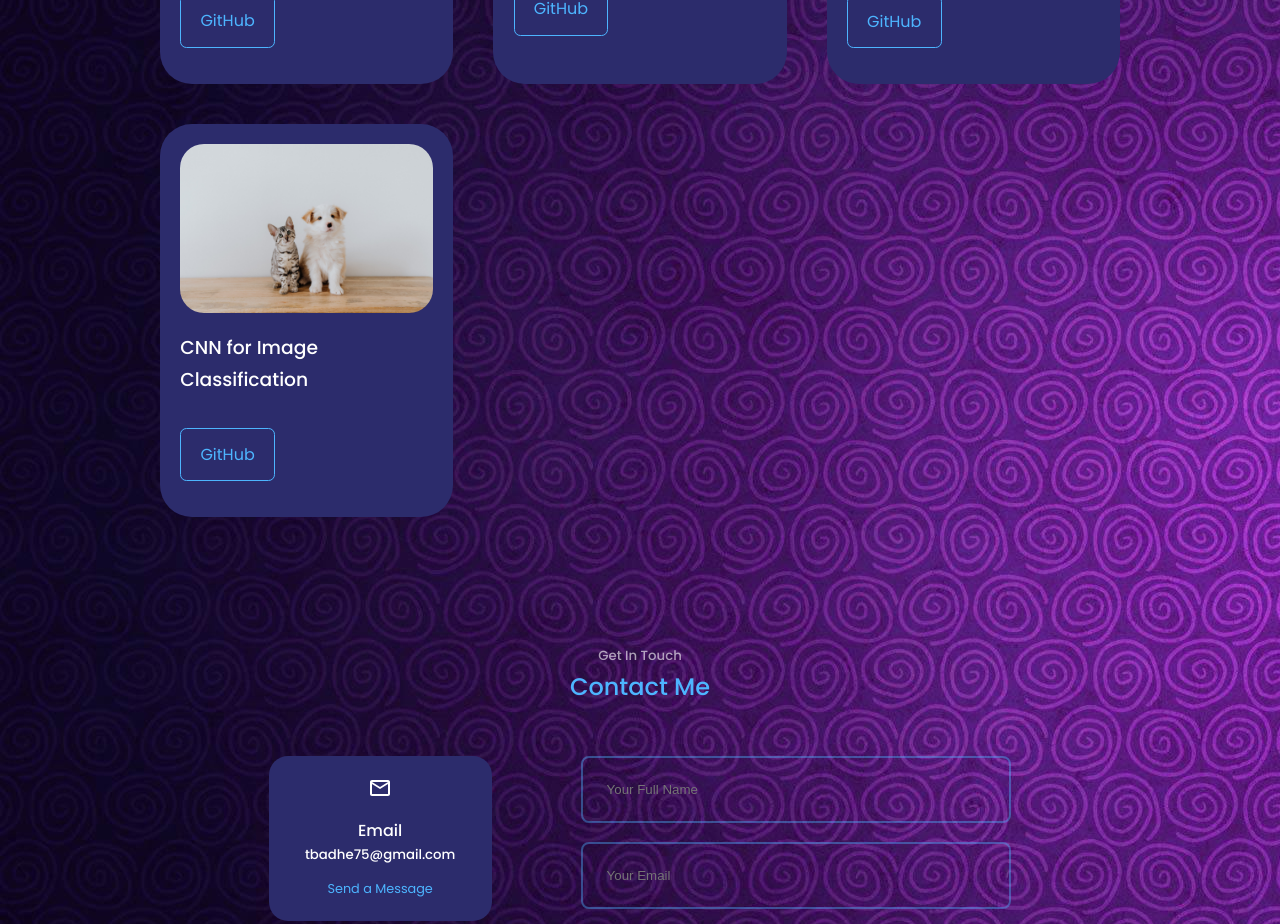
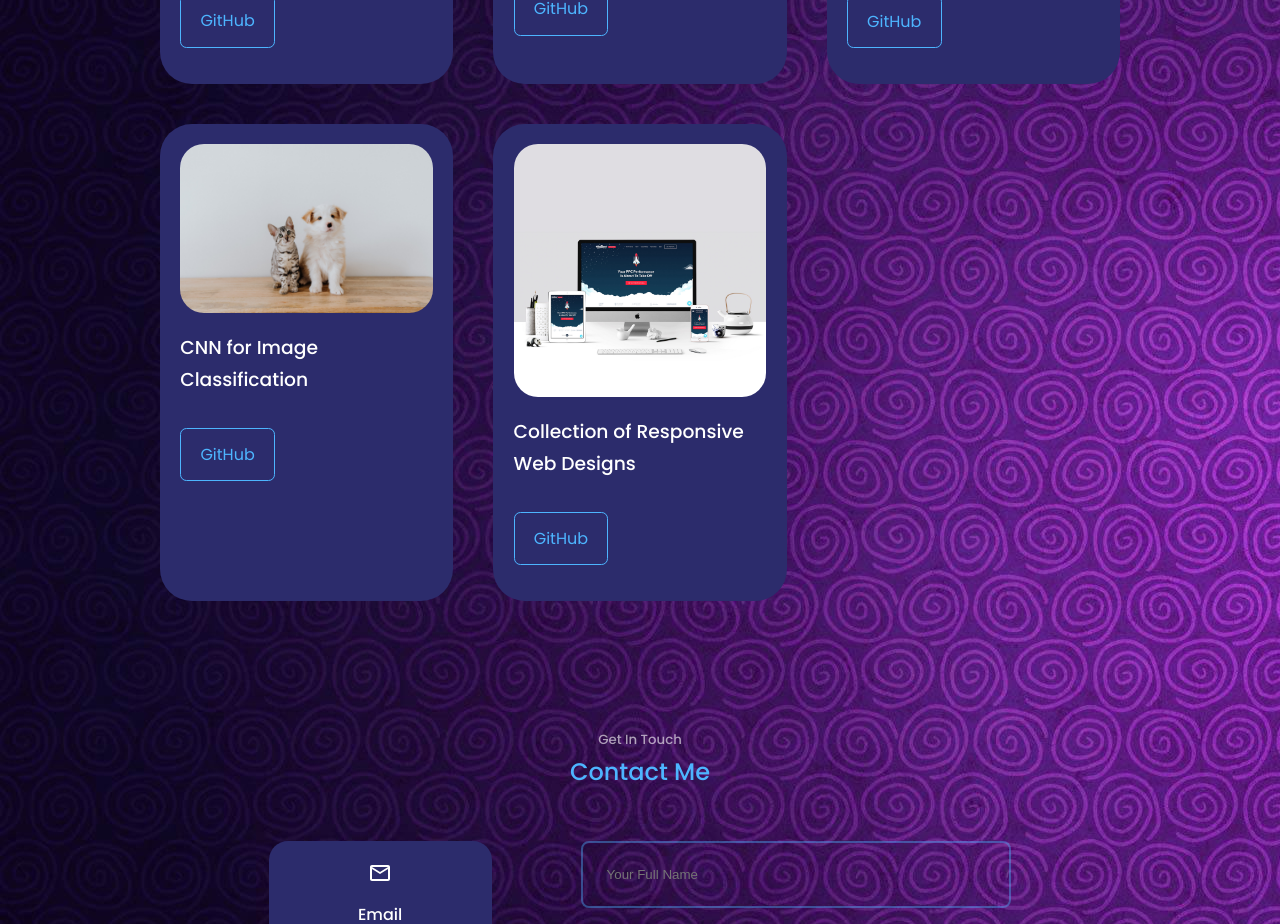
Before and after one commit to TejasBadhe07/www.tejasbadheportfolio.com, a React (Create React App) app: page / in a window 1280 px wide. Shown: the part 3400-4324 px from the top of the page. Built offline with nearby package versions, Linux system fonts and the light colour scheme.

Commit message:
update resume and project section

```diff
--- a/src/components/portfolio/Portfolio.jsx
+++ b/src/components/portfolio/Portfolio.jsx
@@ -4,8 +4,7 @@ import IMG1 from '../../assets/images/portfolio_images/library_management_system
 import IMG2 from '../../assets/images/portfolio_images/object_detection_car2.jpg'
 import IMG3 from '../../assets/images/portfolio_images/handwriting_digit_recognition.jpg'
 import IMG4 from '../../assets/images/portfolio_images/image_classification.png'
-// eslint-disable-next-line
-import IMG5 from '../../assets/images/portfolio_images/portfolio5.jpg'
+import IMG5 from '../../assets/images/portfolio_images/responsive-web-designs.jpg'
 // eslint-disable-next-line
 import IMG6 from '../../assets/images/portfolio_images/portfolio6.jpg'
 
@@ -41,19 +40,19 @@ const data = [
     image: IMG4,
     title: 'CNN for Image Classification',
     github: 'https://github.com/TejasBadhe07/CNN-for-Image-Classification',
-    demo: "https://dribbble.com/shots/20111240-Orion-UI-kit-for-Figma"
+    /*demo: "https://dribbble.com/shots/20111240-Orion-UI-kit-for-Figma"*/
   },
-  /*
+
   {
     id: 5,
     image: IMG5,
-    title: 'Figma dashboard UI kit for data design web apps',
-    github: 'https://github.com',
-    demo: "https://dribbble.com/shots/19886945-Eclipse-Figma-dashboard-UI-kit-for-data-design-web-apps"
+    title: 'Collection of Responsive Web Designs',
+    github: 'https://github.com/TejasBadhe07/Responsive-Web-Design',
+    /*demo: "https://dribbble.com/shots/19886945-Eclipse-Figma-dashboard-UI-kit-for-data-design-web-apps"*/
   },
 
 
-  {
+  /*{
     id: 6,
     image: IMG6,
     title: 'Figma dashboard UI kit for data design web apps',
```
Also changed, not shown: src/assets/images/portfolio_images/responsive-web-designs.jpg (added), 1 other file (tests, documents, lock files or other folders).
